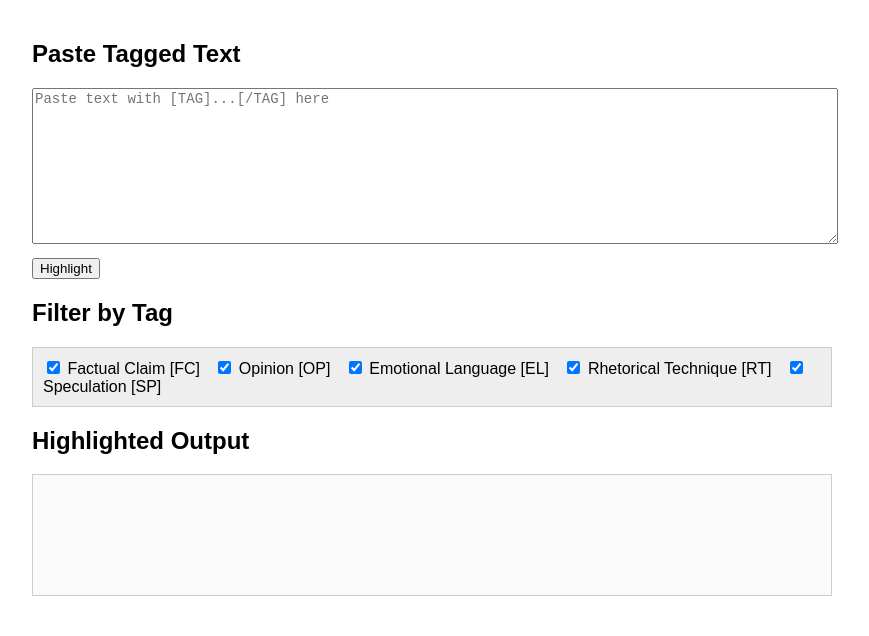
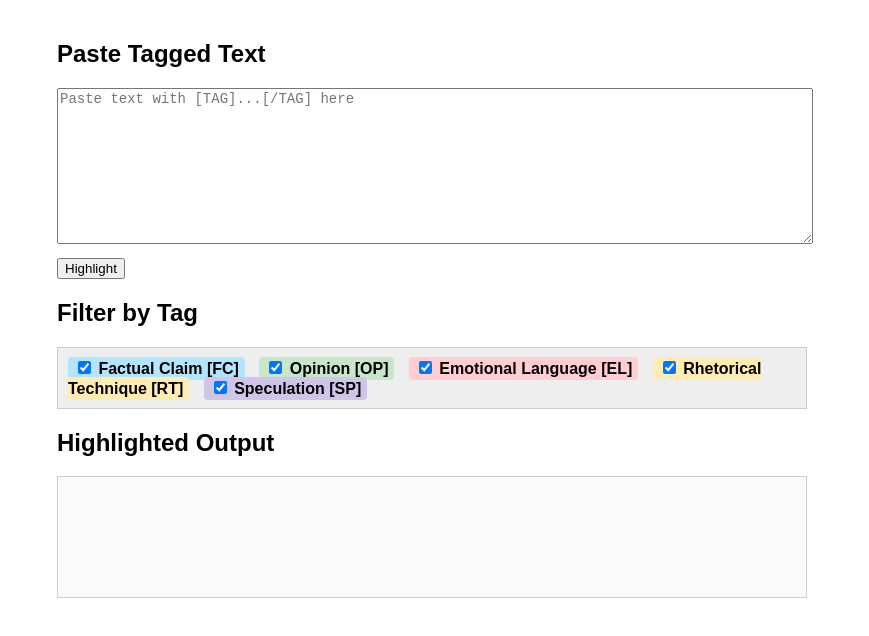
Before and after one commit to vghpe/Youtube-Transcript-Rhetoric-Tagging, a plain HTML site: page index.html in a window 1280 px wide. Shown: the whole page, without its empty margins (208-1077 px from the left). Drawn offline with Linux system fonts and the light colour scheme.

Commit message:
Added some better highlight for the labels

```diff
--- a/index.html
+++ b/index.html
@@ -8,7 +8,7 @@
     body {
       font-family: Arial, sans-serif;
       padding: 20px;
-      max-width: 800px;
+      max-width: 750px;
       margin: auto;
     }
     textarea {
@@ -75,7 +75,16 @@
     }
     #filters label {
       margin-right: 10px;
+      padding: 3px 6px;
+      border-radius: 4px;
+      font-weight: bold;
     }
+    /* Apply corresponding highlight colors to filter labels */
+    #filters label.fc { background-color: #b3e5fc; }
+    #filters label.op { background-color: #c8e6c9; }
+    #filters label.el { background-color: #ffcdd2; }
+    #filters label.rt { background-color: #ffecb3; }
+    #filters label.sp { background-color: #d1c4e9; }
   </style>
 </head>
 <body>
@@ -86,11 +95,11 @@
 
   <h2>Filter by Tag</h2>
   <div id="filters">
-    <label><input type="checkbox" class="filter-checkbox" value="fc" checked> Factual Claim [FC]</label>
-    <label><input type="checkbox" class="filter-checkbox" value="op" checked> Opinion [OP]</label>
-    <label><input type="checkbox" class="filter-checkbox" value="el" checked> Emotional Language [EL]</label>
-    <label><input type="checkbox" class="filter-checkbox" value="rt" checked> Rhetorical Technique [RT]</label>
-    <label><input type="checkbox" class="filter-checkbox" value="sp" checked> Speculation [SP]</label>
+    <label class="fc"><input type="checkbox" class="filter-checkbox" value="fc" checked> Factual Claim [FC]</label>
+    <label class="op"><input type="checkbox" class="filter-checkbox" value="op" checked> Opinion [OP]</label>
+    <label class="el"><input type="checkbox" class="filter-checkbox" value="el" checked> Emotional Language [EL]</label>
+    <label class="rt"><input type="checkbox" class="filter-checkbox" value="rt" checked> Rhetorical Technique [RT]</label>
+    <label class="sp"><input type="checkbox" class="filter-checkbox" value="sp" checked> Speculation [SP]</label>
   </div>
 
   <h2>Highlighted Output</h2>
```
